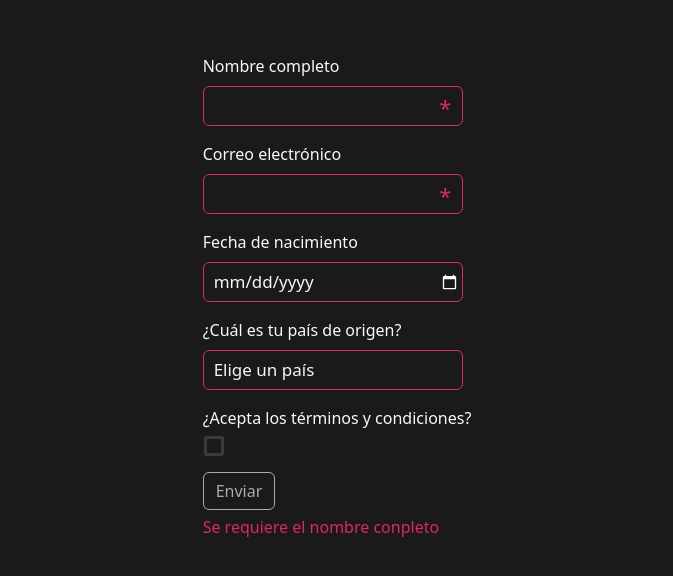
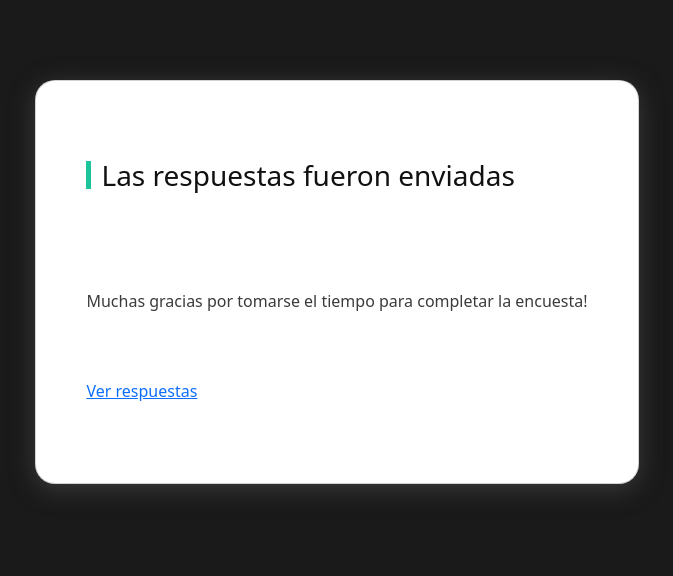
Before and after one commit to jnvillalba/challenge-greydive, a React (Create React App) app: page /Final in a window 1280 px wide. Shown: the part 118-694 px from the top of the page, without its empty margins (303-976 px from the left). Built offline with nearby package versions, Linux system fonts and the light colour scheme.

Commit message:
agrego pantalla de agradecimiento

```diff
--- a/src/App.js
+++ b/src/App.js
@@ -2,6 +2,7 @@ import React from "react";
 import {BrowserRouter, Routes, Route}from 'react-router-dom'
 import Home from "./components/Home";
 import Answers from "./components/Answers";
+import FinalScreen from "./components/FormComponents/FinalScreen";
 
 function App() {
   return (
@@ -9,6 +10,7 @@ function App() {
       <Routes>
         <Route index element={<Home />} />
         <Route exact path="/Respuestas" element={<Answers />} />
+        <Route exact path="/Final" element={<FinalScreen/>} />
         <Route exact path="*" element={<Home />} />
       </Routes>
     </BrowserRouter>
--- a/src/components/Answers.css
+++ b/src/components/Answers.css
@@ -1,5 +1,5 @@
 p {
-  color: black;
+  color: #3b3b3b;
 }
 
 .list-group li {
@@ -14,3 +14,31 @@ p {
   border-radius: 5px;
   background: #fff;
 }
+
+.card {
+  width: 100%;
+  padding: 80px 50px;
+  position: relative;
+  border-radius: 20px;
+  box-shadow: 0 5px 25px #3b3b3b;
+}
+.card h3 {
+  color: #111;
+  margin-bottom: 50px;
+  border-left: 5px solid #1cc39b;
+  padding-left: 10px;
+  line-height: 1em;
+}
+.inputbox {
+  margin-bottom: 50px;
+  color: #3b3b3b;
+}
+
+.inputbox span {
+  position: relative;
+  top: 7px;
+  left: 1px;
+  padding-left: 10px;
+  display: inline-block;
+  transition: 0.5s;
+}
--- a/src/components/FormComponents/Email.js
+++ b/src/components/FormComponents/Email.js
@@ -9,7 +9,6 @@ const Email = ({ label, name, required, handleOnChange }) => {
       <div className="textbox">
         <input
           type="email"
-          className="form-control"
           id="exampleInputEmail1"
           aria-describedby="emailHelp"
           name={name}
--- /dev/null
+++ b/src/components/FormComponents/FinalScreen.js
@@ -0,0 +1,32 @@
+import React from "react";
+
+function FinalScreen() {
+  return (
+    <div className="card">
+      <h3>
+        Las respuestas fueron enviadas
+      </h3> <div className="inputbox"></div>
+      <div className="inputbox">
+        <p> Muchas gracias por tomarse el tiempo para completar la encuesta!</p>
+      </div>
+      <div className="link">
+        <a href="/Respuestas">Ver respuestas</a>
+      </div>
+    </div>
+  );
+}
+
+export default FinalScreen;
+
+/*
+<div className="card">
+      <h2 className="subscribe__title">Las respuestas fueron enviadas</h2>
+      <p className="subscribe__copy">
+        Muchas gracias por tomarse el tiempo para completar la encuesta!
+      </p>
+      <div >
+        <a href="/Respuestas">Ver respuestas</a>
+      </div>
+    </div>
+
+*/
--- a/src/components/FormComponents/Input.css
+++ b/src/components/FormComponents/Input.css
@@ -135,4 +135,17 @@ input:checked ~ .checkbox {
   text-align: start;
   position: absolute;
   color: #df2666;
+  white-space: pre-line;
 }
+
+.btn:disabled{
+  color: #df2666;
+}
+
+.btn:enabled{
+  color: #1cc39b;
+  border: #1cc39b;
+
+	border-style: solid;
+
+}
--- a/src/components/FormComponents/Input.js
+++ b/src/components/FormComponents/Input.js
@@ -10,7 +10,6 @@ const Input = ({ label, name, required, handleOnChange }) => {
       <div className="textbox">
       <input
         type="text"
-        className=""
         id="exampleInputPassword1"
         name={name}
         required={required}
--- a/src/components/Home.js
+++ b/src/components/Home.js
@@ -3,11 +3,15 @@ import { useState, useEffect } from "react";
 import FormElement from "./FormElement";
 import appFirebase from "../credenciales";
 import { getFirestore, collection, addDoc } from "firebase/firestore";
+import {useNavigate} from 'react-router-dom'
 
-//TODO: , arreglar alerta, focus input, arreglar dom, deploy
-//TODO: animacion de carga mientras trae las respuestas
+//TODO:   deploy
+//TODO: animacion de carga mientras trae las respuestas, cambiar nombres
 const Home = () => {
   const db = getFirestore(appFirebase);
+
+  const navigate = useNavigate()
+  const goToFinal = () => navigate('/Final')
 
   const [elements, setElement] = useState(null);
   const [errorMessage, setErrorMessage] = useState();
@@ -40,12 +44,12 @@ const Home = () => {
     try {
       await addDoc(collection(db, "respuestas"), {
         ...answer,
-        //goToLogin()
       });
     } catch (error) {
       console.log(error);
     }
     setAnswer({ ...defaultForm });
+    goToFinal()
   };
 
   const { items } = elements ?? {};
```
